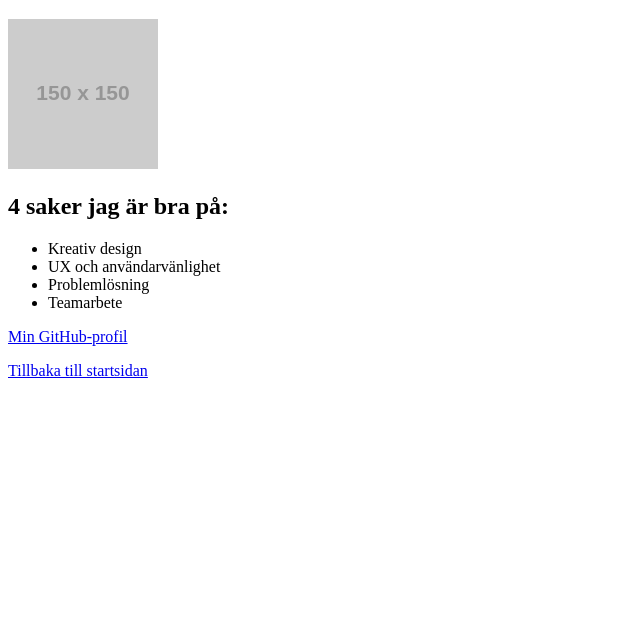
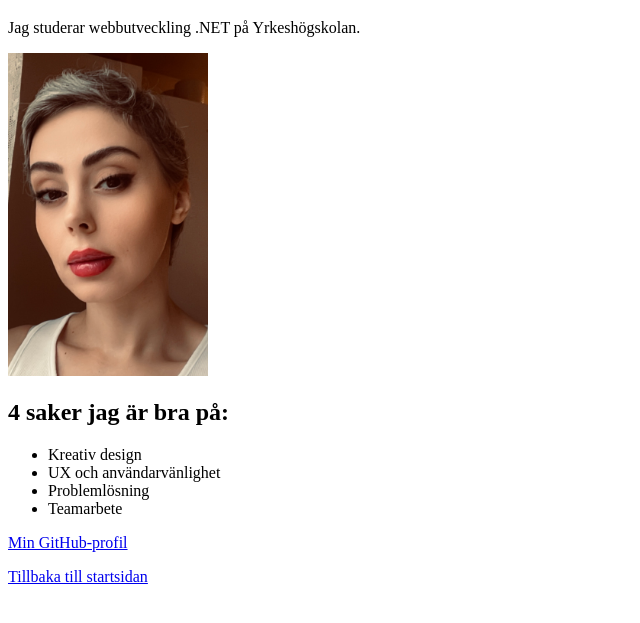
Before and after one commit to Elaheh-HMD/kontaktbok-elaheh, a plain HTML site: page elaheh_hamednezhad.html in a window 1280 px wide. Shown: the part 61-684 px from the top of the page, without its empty margins (0-640 px from the left). Drawn offline with Linux system fonts and the light colour scheme; placeholder pictures from the web are drawn by us.

Commit message:
Added my personal page elaheh_hamednezhad.html

```diff
--- a/elaheh_hamednezhad.html
+++ b/elaheh_hamednezhad.html
@@ -6,7 +6,8 @@
 </head>
 <body>
     <h1>Hej! Jag heter Elaheh Hamednezhad</h1>
-    <img src="https://via.placeholder.com/150" alt="Bild på mig">
+    <p>Jag studerar webbutveckling .NET på Yrkeshögskolan.</p>
+    <img src="elaheh.jpg" alt="Elaheh Hamednezhad" width="200">
 
     <h2>4 saker jag är bra på:</h2>
     <ul>
```
Also changed, not shown: elaheh.jpg (added).
